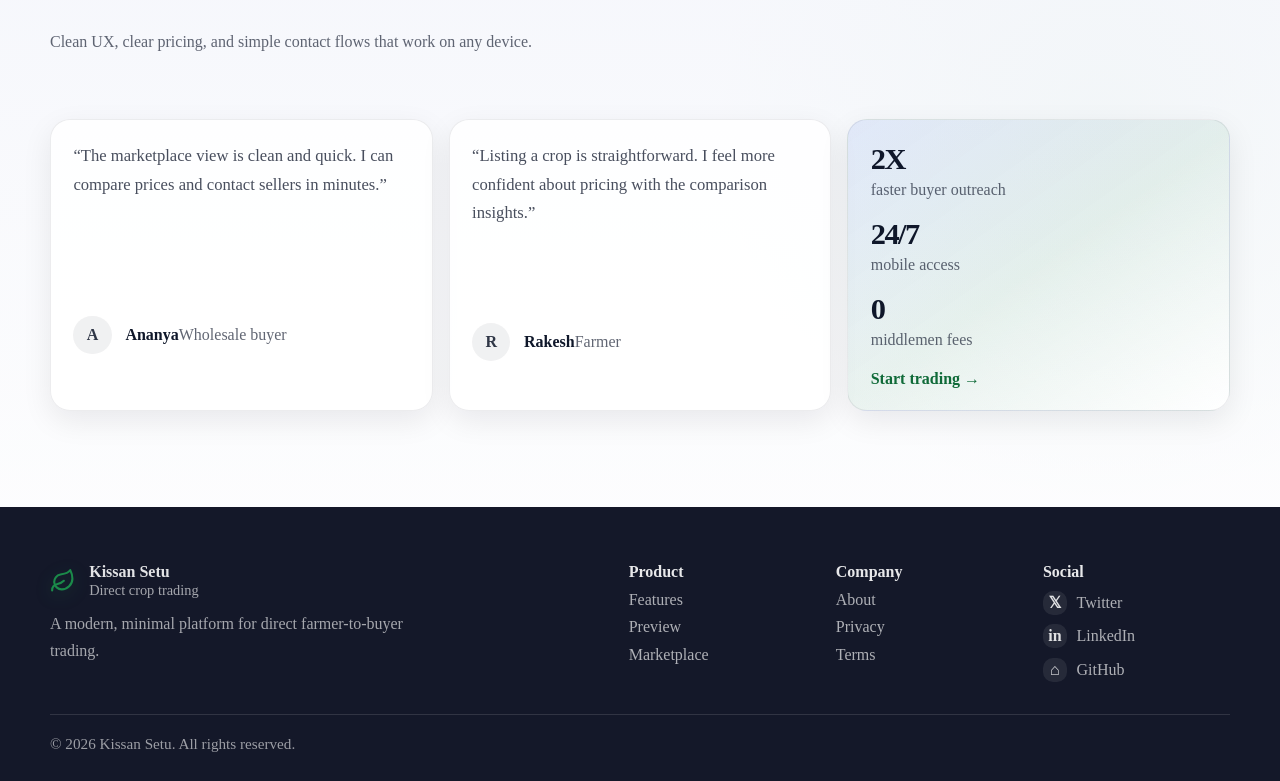
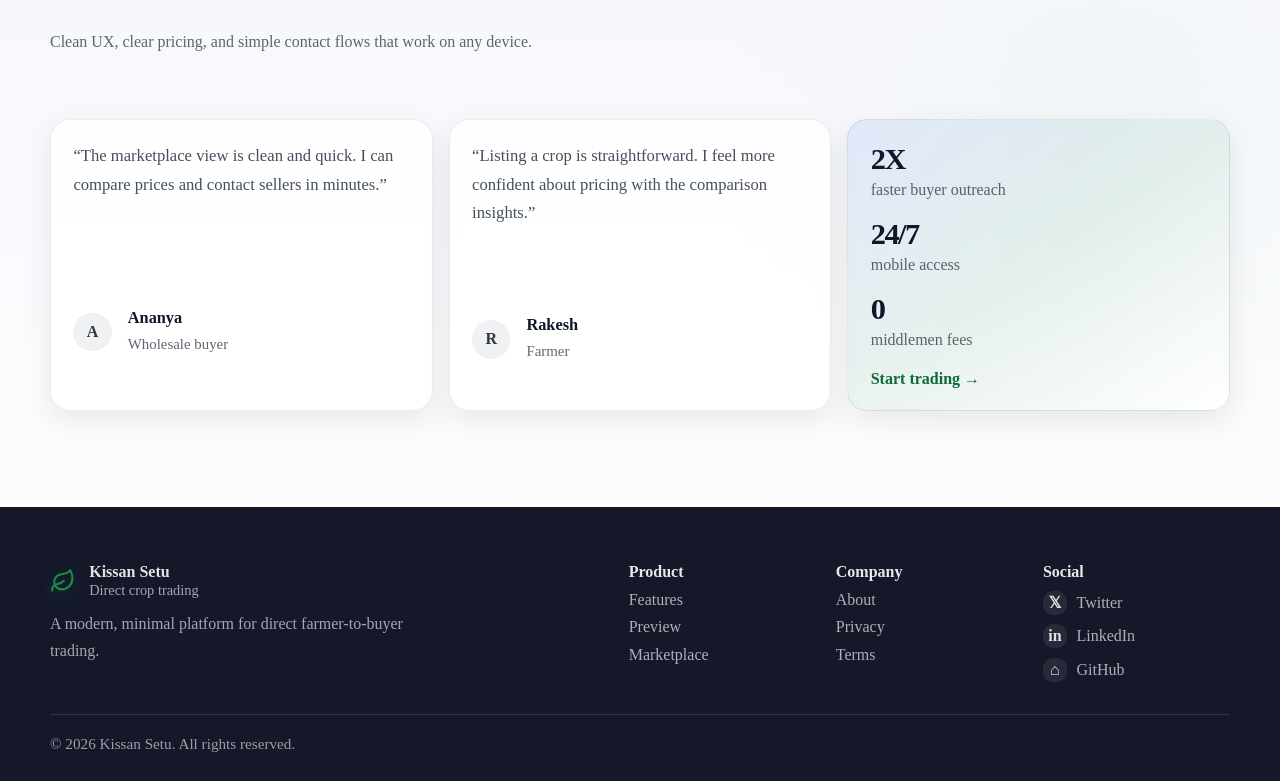
Before and after one commit to kirti253/Kissan_setu, a Next.js app in the folder frontend/: page / in a window 1280 px wide. Shown: the part 2912-3693 px from the top of the page. Built offline with nearby package versions, Linux system fonts and the light colour scheme.

Commit message:
fixed review layout

```diff
--- a/frontend/app/globals.css
+++ b/frontend/app/globals.css
@@ -875,7 +875,24 @@ select {
 .quote-meta {
   display: flex;
   align-items: center;
-  gap: 0.85rem;
+  gap: 1rem;
+}
+
+.quote-meta > div {
+  display: flex;
+  flex-direction: column;
+  gap: 0.3rem;
+}
+
+.quote-meta strong {
+  font-size: 1.02rem;
+  color: var(--text);
+  display: block;
+}
+
+.quote-meta .muted-copy {
+  font-size: 0.93rem;
+  display: block;
 }
 
 .avatar {
@@ -887,6 +904,7 @@ select {
   font-weight: 800;
   color: rgba(15, 23, 42, 0.86);
   background: rgba(15, 23, 42, 0.06);
+  flex-shrink: 0;
 }
 
 .stat-stack {
```
